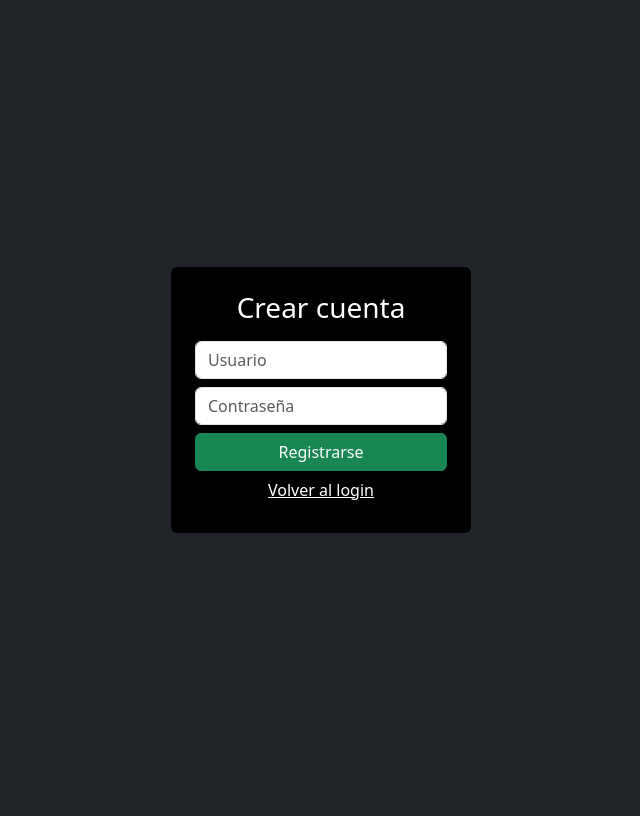
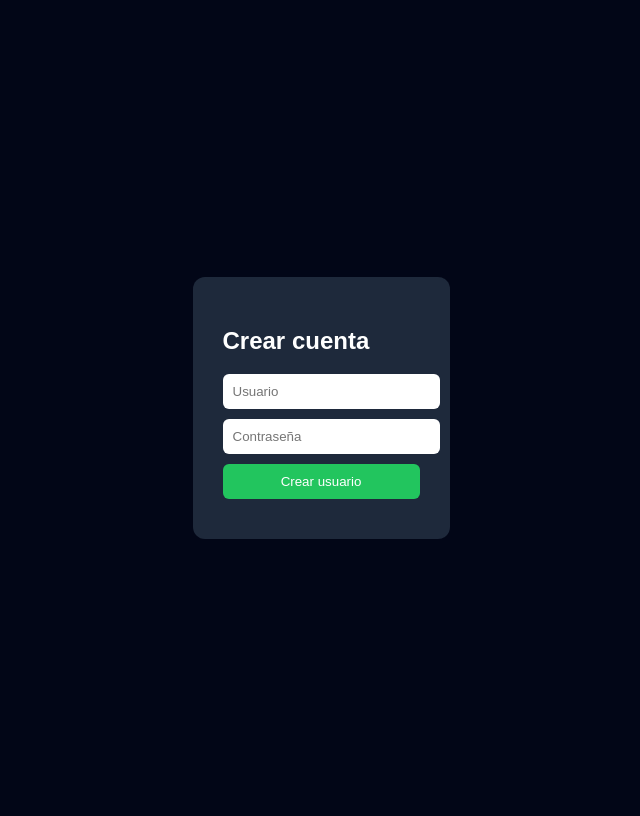
Before and after one commit to juanariasn-cmyk/proyecto-biblioteca, a Flask app: page /registro in a window 1280 px wide. Shown: the whole page, without its empty margins (319-959 px from the left). Before the commit the page ends 533 px from the top, so only its background shows below. Run offline with Flask 3, Linux system fonts and the light colour scheme.

Commit message:
Update register.html

```diff
--- a/web_app/templates/register.html
+++ b/web_app/templates/register.html
@@ -1,22 +1,50 @@
 <!DOCTYPE html>
 <html>
 <head>
-    <title>Registro</title>
-    <link href="https://cdn.jsdelivr.net/npm/bootstrap@5.3.0/dist/css/bootstrap.min.css" rel="stylesheet">
+<title>Registro</title>
+<style>
+body{
+    background:#020617;
+    color:white;
+    display:flex;
+    justify-content:center;
+    align-items:center;
+    height:100vh;
+    font-family:Arial;
+}
+.box{
+    background:#1e293b;
+    padding:30px;
+    border-radius:12px;
+}
+input,button{
+    display:block;
+    width:100%;
+    margin:10px 0;
+    padding:10px;
+    border:none;
+    border-radius:6px;
+}
+button{background:#22c55e;color:white}
+.error{color:red;text-align:center}
+</style>
 </head>
+<body>
 
-<body class="bg-dark text-white d-flex justify-content-center align-items-center vh-100">
+<div class="box">
+<h2>Crear cuenta</h2>
 
-<form method="POST" class="bg-black p-4 rounded" style="width:300px;">
-    <h3 class="text-center mb-3">Crear cuenta</h3>
+{% if error %}
+<p class="error">{{ error }}</p>
+{% endif %}
 
-    <input name="user" class="form-control mb-2" placeholder="Usuario" required>
-    <input name="password" type="password" class="form-control mb-2" placeholder="Contraseña" required>
+<form method="POST">
+<input name="usuario" placeholder="Usuario" required>
+<input name="password" type="password" placeholder="Contraseña" required>
+<button>Crear usuario</button>
+</form>
 
-    <button class="btn btn-success w-100">Registrarse</button>
-
-    <a href="/" class="btn btn-link text-white w-100">Volver al login</a>
-</form>
+</div>
 
 </body>
 </html>
```
